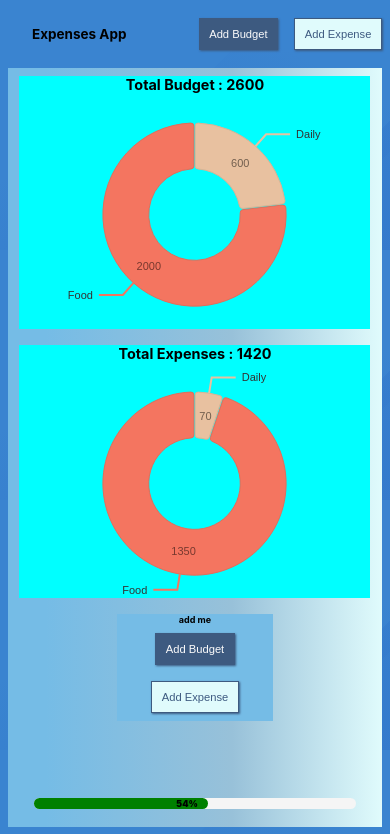
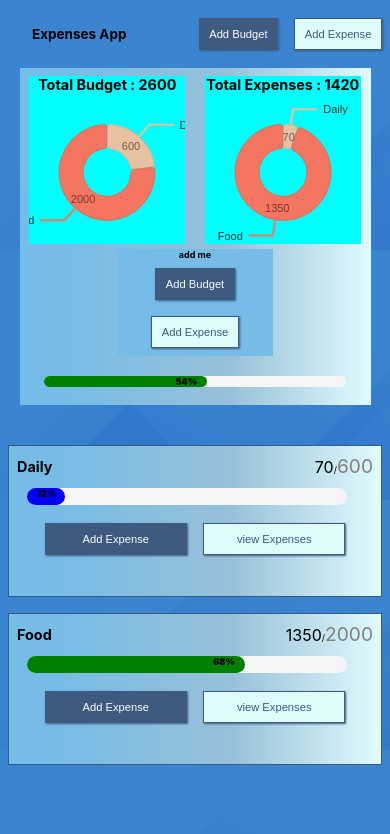
Before and after one commit to PPHelios/My-Budget-App, a React (Create React App) app: page / in a window 390 px wide. Shown: the top 834 px of the page. Built offline with nearby package versions, Linux system fonts and the light colour scheme.

Commit message:
responsiveness fix

```diff
--- a/src/components/ChartsPanel/ChartsPanel.scss
+++ b/src/components/ChartsPanel/ChartsPanel.scss
@@ -1,9 +1,9 @@
 .chartsPanel--container{
   width: 100%;
-
+  height: min-content;
 .chartsPanel--body {
   width: 90%;
-  height: 90vh;
+
   display: flex;
   flex-direction: column;
   justify-content: space-between;
@@ -57,20 +57,24 @@ background: -moz-linear-gradient(180deg,#e0fbfc 0%, #98c1d9 40%, #75bce6 90%);
 @media only screen and (max-width: 710px) {
   .chartsPanel--body{
     width: 90%;
-
+    height: 40vh;
     .chartsPanel--totals {
       grid-template-columns: repeat(2, 1fr);
+      grid-template-rows: 20vh 10vh;
+      grid-auto-rows: 12rem;
       h2{
         font-size: 0.9rem;
       }
       .chartsPanel--totals-add-inner{
+        grid-column: span 2;
         order:3;
         width:40vw;
+        height: fit-content;
 
       }
       .chartsPanel--totals-budgets, .chartsPanel--totals-expenses {
         width:40vw;
-
+        height: 20vh;
 
 
       }
@@ -78,6 +82,8 @@ background: -moz-linear-gradient(180deg,#e0fbfc 0%, #98c1d9 40%, #75bce6 90%);
   }
 }
 @media only screen and (max-width: 460px){
+  .chartsPanel--container{
+
   .chartsPanel--body{
     width: 96%;
 
@@ -85,15 +91,18 @@ background: -moz-linear-gradient(180deg,#e0fbfc 0%, #98c1d9 40%, #75bce6 90%);
 
     .chartsPanel--totals {
       grid-template-columns: 1fr;
+      height: 90vh;
+
 .chartsPanel--totals-budgets, .chartsPanel--totals-expenses{
   width:90vw;
-  height: 30vh;
+  height: 20vh;
 }
 .chartsPanel--totals-add-inner{
  height: fit-content;
+ grid-column: 1;
 
 }
     }
   }
 }
-}
+}}
--- a/src/components/PanelsWindow/panelsWindow.scss
+++ b/src/components/PanelsWindow/panelsWindow.scss
@@ -1,4 +1,5 @@
 .panelsWindow {
+  margin-top: 2rem;
   display: grid;
   grid-template-columns: 1fr 1fr 1fr;
   @media only screen and (max-width: 710px){
```
